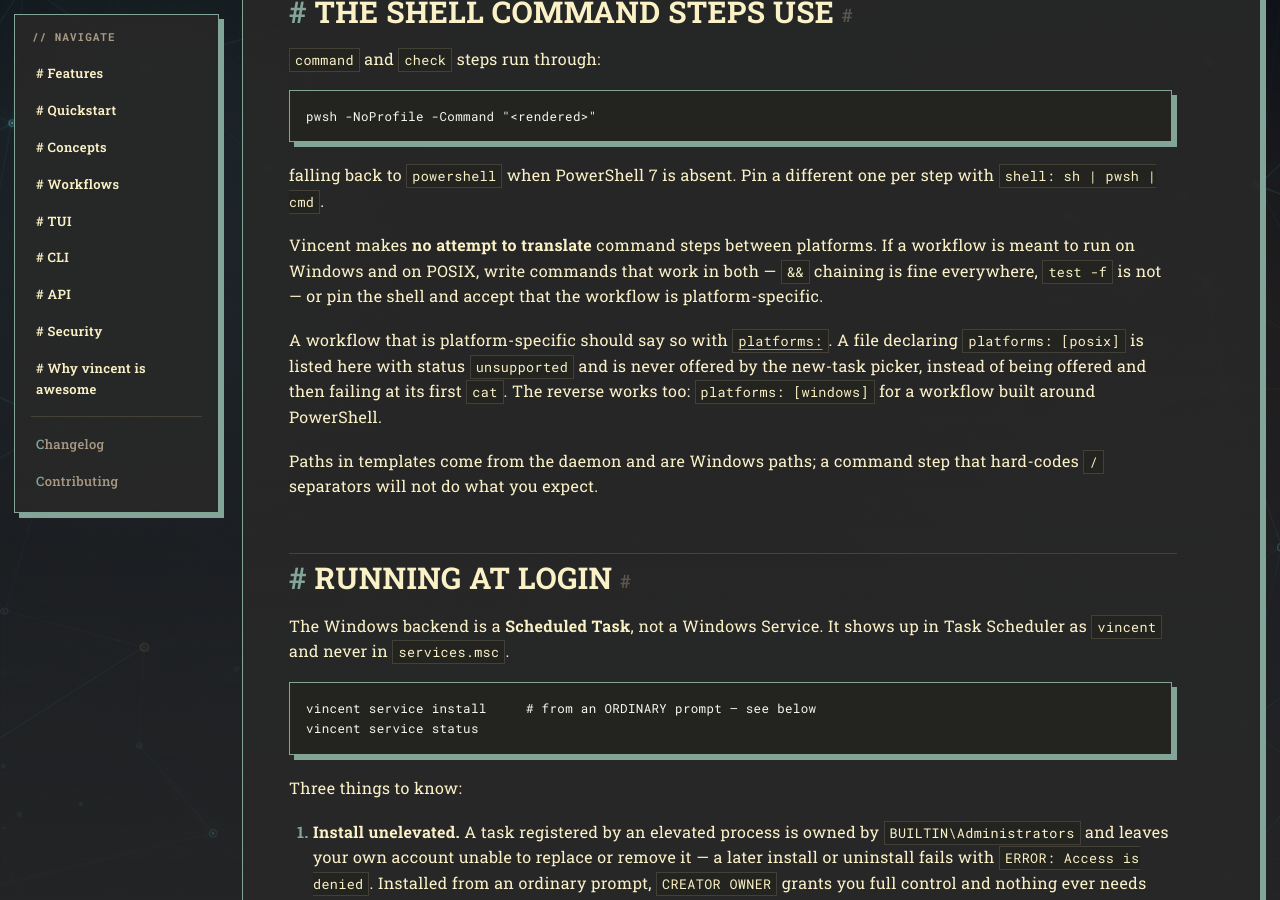
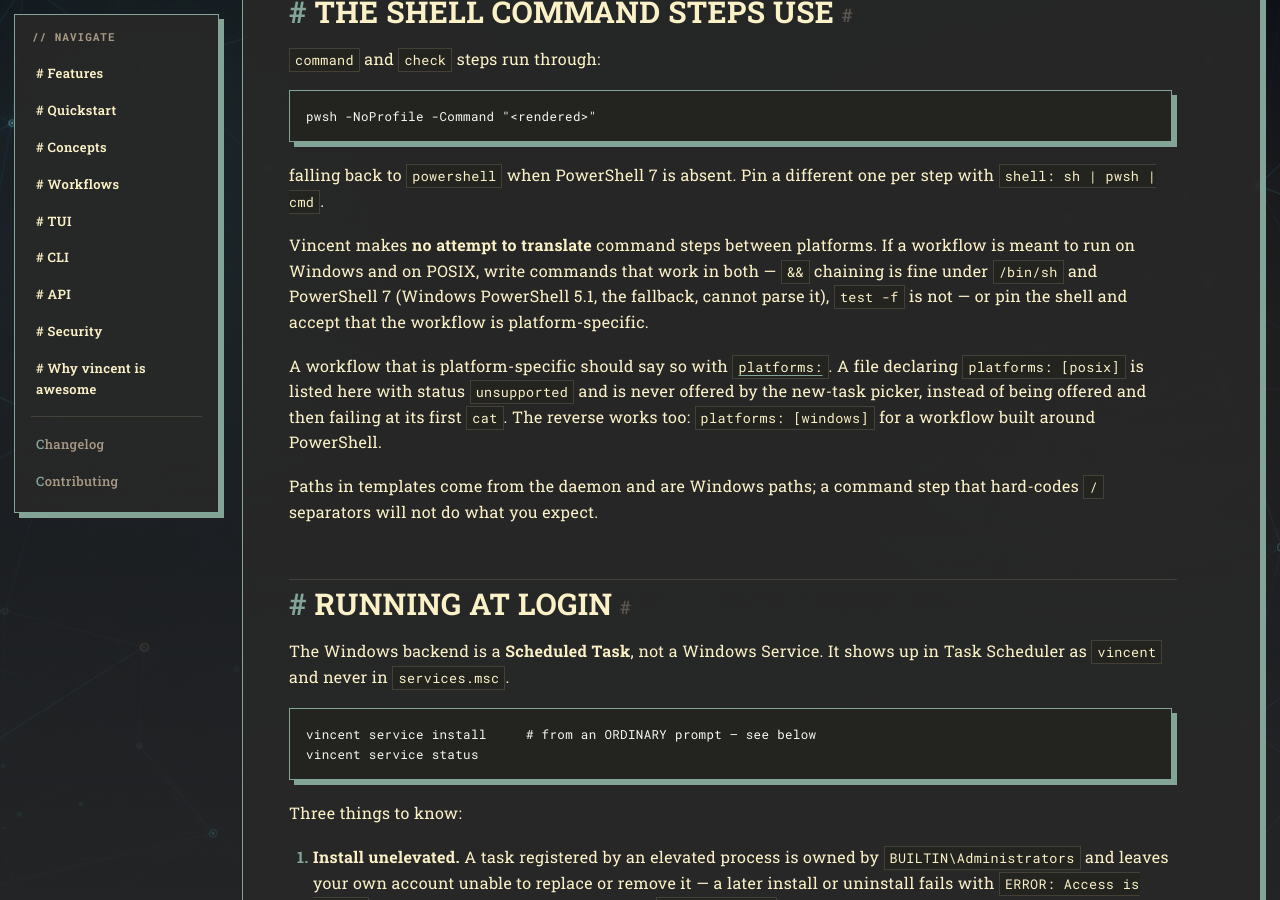
Before and after one commit to lezli01/vincent, a Jekyll site: the page built from docs/platforms/windows.md, in a window 1280 px wide and 900 px high, scrolled down 2136 px. Built offline with Jekyll 4.4.1, drawn with Linux system fonts in a browser that asks for light colours; our own code applies the rules of GitHub Pages for plain Markdown files.

Commit message:
docs: qualify the && portability claim for Windows PowerShell 5.1 (review F2)

```diff
--- a/docs/platforms/windows.md
+++ b/docs/platforms/windows.md
@@ -94,8 +94,9 @@ per step with `shell: sh | pwsh | cmd`.
 
 Vincent makes **no attempt to translate** command steps between platforms. If a
 workflow is meant to run on Windows and on POSIX, write commands that work in
-both — `&&` chaining is fine everywhere, `test -f` is not — or pin the shell and
-accept that the workflow is platform-specific.
+both — `&&` chaining is fine under `/bin/sh` and PowerShell 7 (Windows
+PowerShell 5.1, the fallback, cannot parse it), `test -f` is not — or pin the
+shell and accept that the workflow is platform-specific.
 
 A workflow that is platform-specific should say so with
 [`platforms:`](../reference/workflow-schema.md#platforms). A file declaring
--- a/examples/copilot-review.yaml
+++ b/examples/copilot-review.yaml
@@ -51,8 +51,9 @@ steps:
     # This step is also the verification. If the agent wrote nothing, `git
     # add` finds no REVIEW.md and the step fails with nonzero_exit — the task
     # blocks instead of reporting a review that never happened. `&&` between
-    # two simple commands behaves the same under /bin/sh and pwsh, the two
-    # shells §8.3 hands a command step.
+    # two simple commands behaves the same under /bin/sh and pwsh 7. On a
+    # Windows machine without pwsh 7, §8.3 falls back to Windows PowerShell
+    # 5.1, which cannot parse `&&`: install pwsh 7 there, or this step fails.
     run: 'git add REVIEW.md && git commit -m "review: {{.Task.Title}}"'
 
   - id: read
```
Also changed, not shown: examples/cursor-review.yaml (+4 -3 lines).
